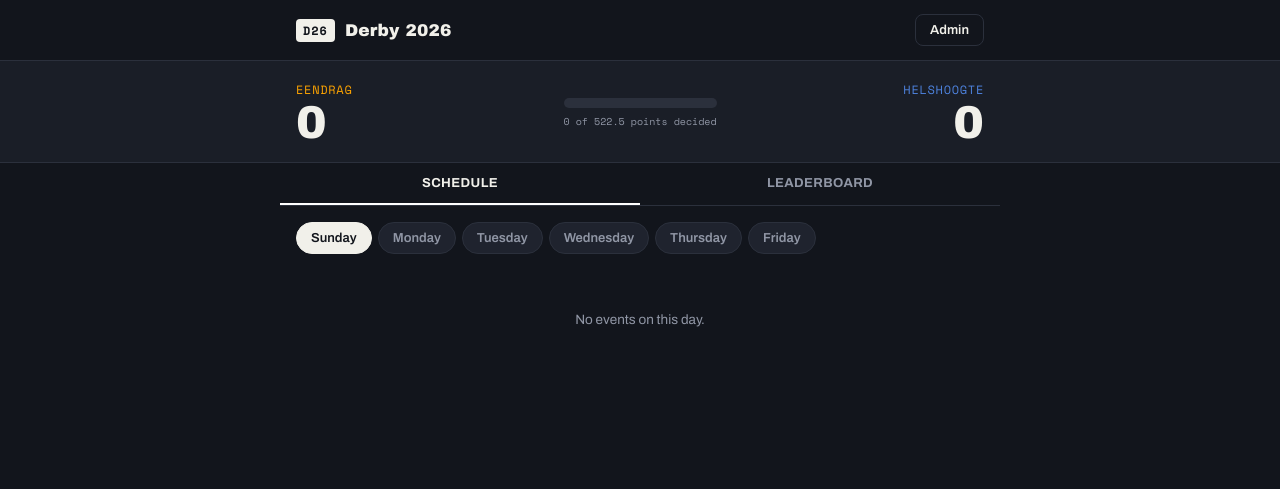
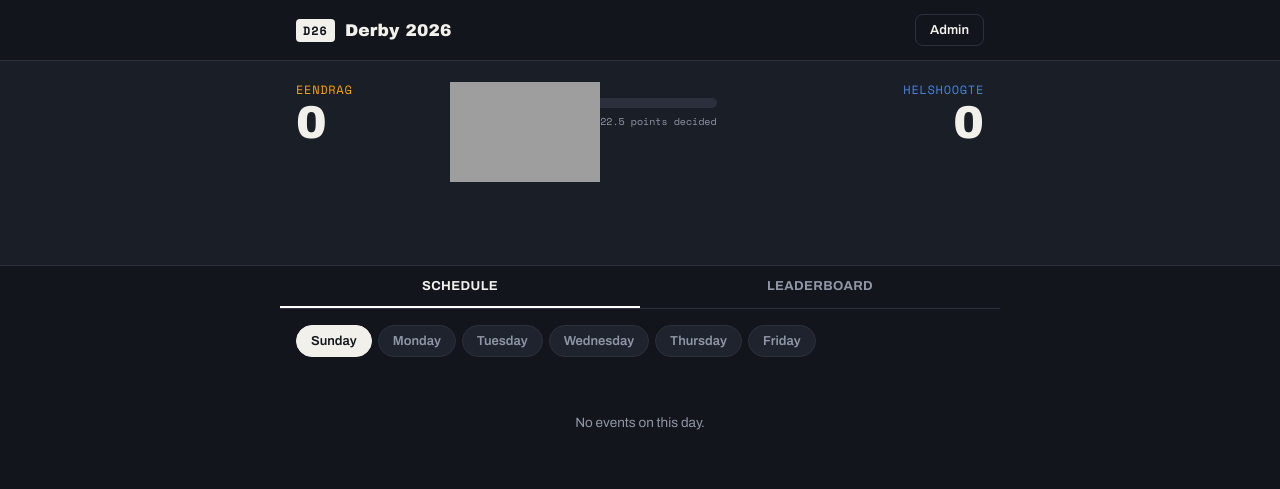
Before and after one commit to nicoltruter225-a11y/derby-2026, a website: page index.html in a window 1280 px wide. Drawn offline with nearby package versions, Linux system fonts and the light colour scheme; no server answers; grey boxes are pictures that could not be loaded.

Commit message:
Add YouTube link and image to index.html

```diff
--- a/index.html
+++ b/index.html
@@ -46,7 +46,7 @@
       <span class="team-points" id="team-b-points">0</span>
     </div>
   </div>
-</section>
+ <a href="https://www.youtube.com/watch?v=dQw4w9WgXcQ"><img src="https://github.com/nicoltruter225-a11y/derby-2026.git/7c521d04701a3271a456ed54b925ca81.jpg" style="width:150px; height:100px; margin-left: 450px; position: relative; top: -80px"></img></a></section>
 
 <nav class="tabs" role="tablist" aria-label="Sections">
   <button class="tab active" data-view="schedule" role="tab" aria-selected="true">Schedule</button>
```
